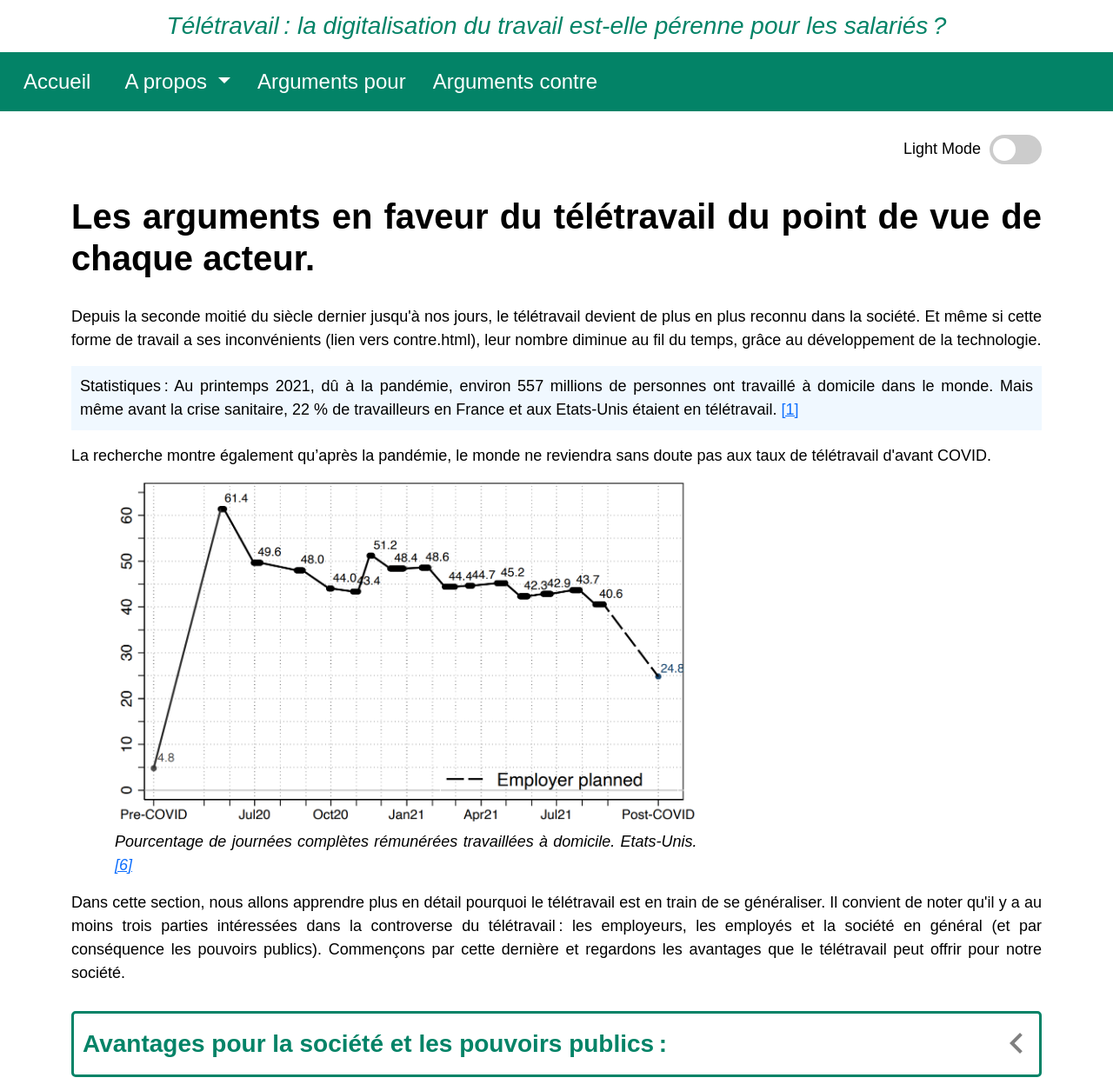
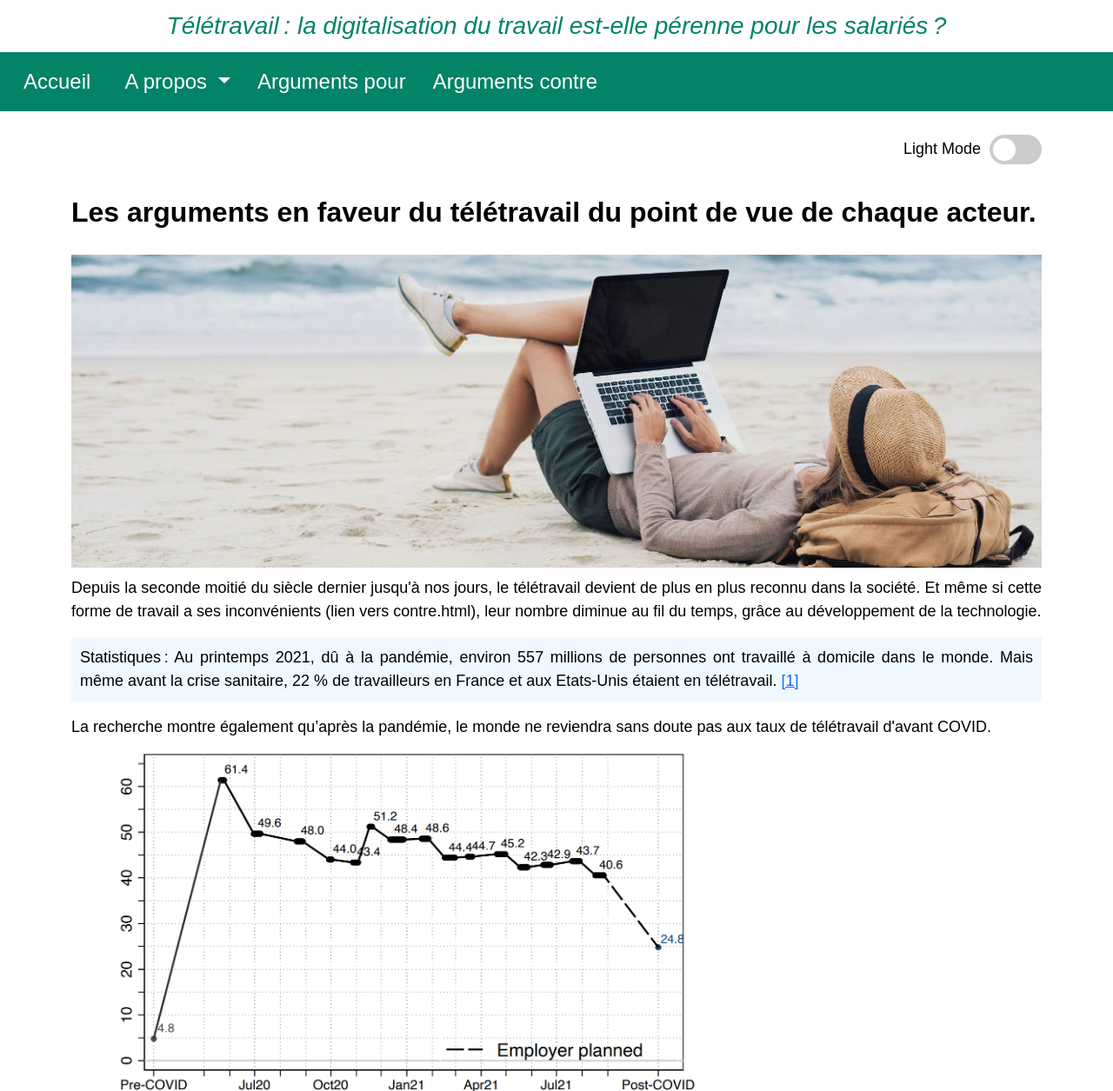
Before and after one commit to sea-gull-diana/Teletravail, a PHP site: page /pour.php in a window 1280 px wide. Shown: the top 1255 px of the page at 87% size. Run offline with PHP 8.4, Linux system fonts and the light colour scheme.

Commit message:
Ajouter les images-banners

```diff
--- a/contre.php
+++ b/contre.php
@@ -4,7 +4,9 @@ $title = "Télétravail - Contre";
 include("layout.php");
 ?>
 <main class="container-lg">
-    <h1>Les arguments en défaveur du télétravail.</h1>
+    <h2>Les arguments en défaveur du télétravail.</h2>
+
+    <img class="banner" src="Images/Banner6.jpg" alt="Arguments contre - banner"/>
 
     <p>Certes, le télétravail n'est pas pour tout le monde. Au moins pas encore. Les pompiers ne peuvent pas éteindre le feu via Skype et il n'y a pas d'application qui permettrait aux chirurgiens de traiter leurs patients à distance. Et même pour les professions qui ont cet avantage de « télétravaillabilité », il peut y avoir de sérieux inconvénients à prendre en compte avant d'adopter le télétravail comme méthode de travail préférée. Examinons de plus près ces inconvénients sous trois angles différents&#8239;: celui de la société, celui des employeurs et celui des employés. </p>
 
--- a/css/styles.css
+++ b/css/styles.css
@@ -211,6 +211,10 @@ footer > div {
 }
 
 /* pour tous les images */
+
+.banner {
+  width:100%;
+}
 
 .img-box {
   position: relative;
--- a/index.php
+++ b/index.php
@@ -5,6 +5,7 @@ include("layout.php");
 ?>
   <main class="container-lg">
     <h2>Est-ce que le télétravail est pérenne pour les salariés ?</h2>
+    <img class="banner" src="Images/Banner.png" alt="Page d'accueil - banner"/>
     <p>
       Le 11 mars 2020, OMS (l’Organisation mondiale de la santé) a identifié la nouvelle épidémie de coronavirus qui a complètement bouleversé l’économie mondiale et le monde du travail à une échelle sans précédent.
       Face à cette crise sanitaire, les gouvernements du monde entier sont obligés de prendre la situation très
--- a/pour.php
+++ b/pour.php
@@ -4,7 +4,9 @@ $title = "Télétravail - Pour";
 include("layout.php");
 ?>
 <main class="container-lg">
-    <h1>Les arguments en faveur du télétravail du point de vue de chaque acteur.</h1>
+    <h2>Les arguments en faveur du télétravail du point de vue de chaque acteur.</h2>
+
+    <img class="banner" src="Images/Banner5.jpg" alt="Arguments pour - banner"/>
     <p>
         Depuis la seconde moitié du siècle dernier jusqu'à nos jours, le télétravail devient de plus en plus reconnu dans la société. Et même si cette forme de travail a ses inconvénients (lien vers contre.html), leur nombre diminue au fil du temps, grâce au développement de la technologie.
     </p>
```
Also changed, not shown: Images/Banner.png (added), Images/Banner5.jpg (added), Images/Banner6.jpg (added).
